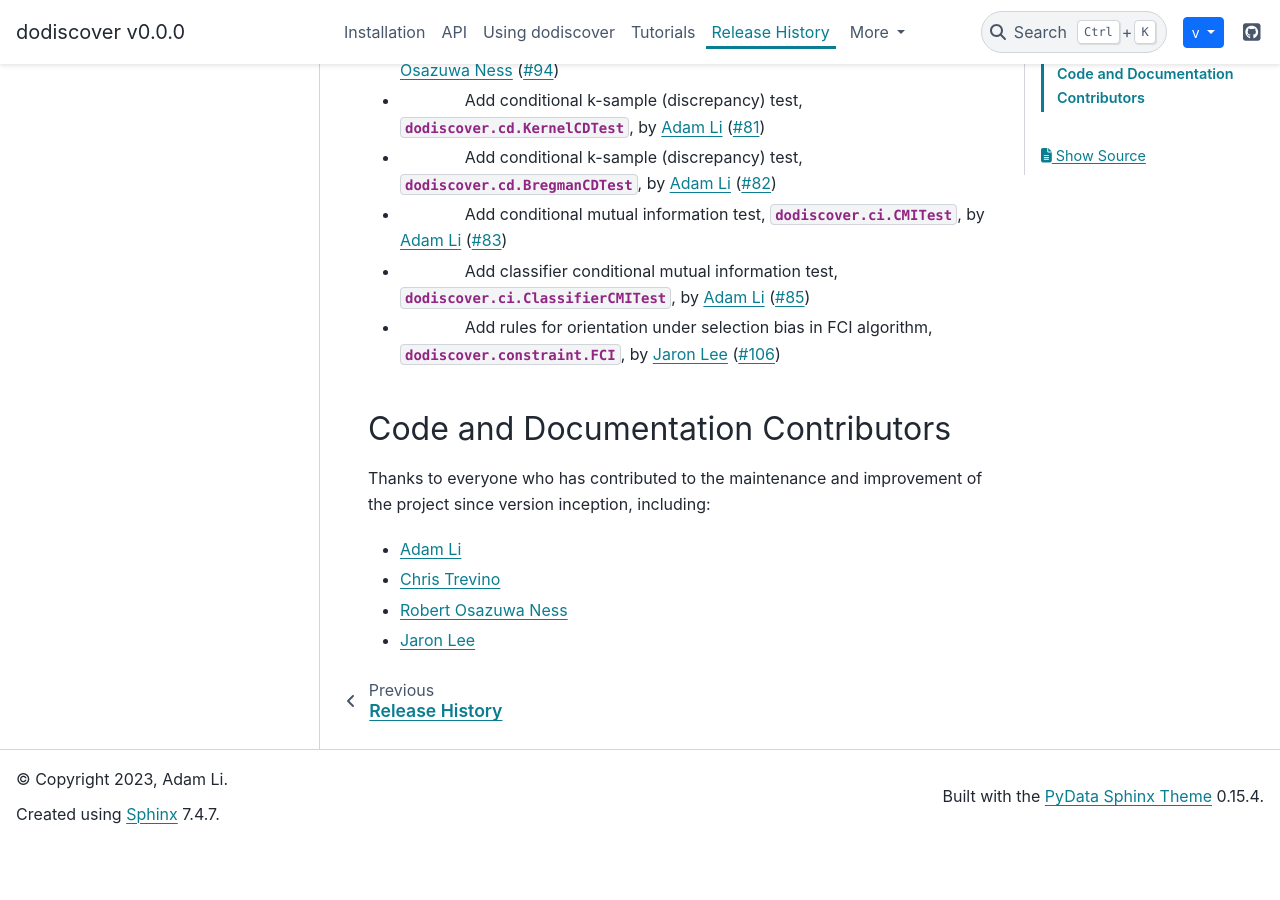
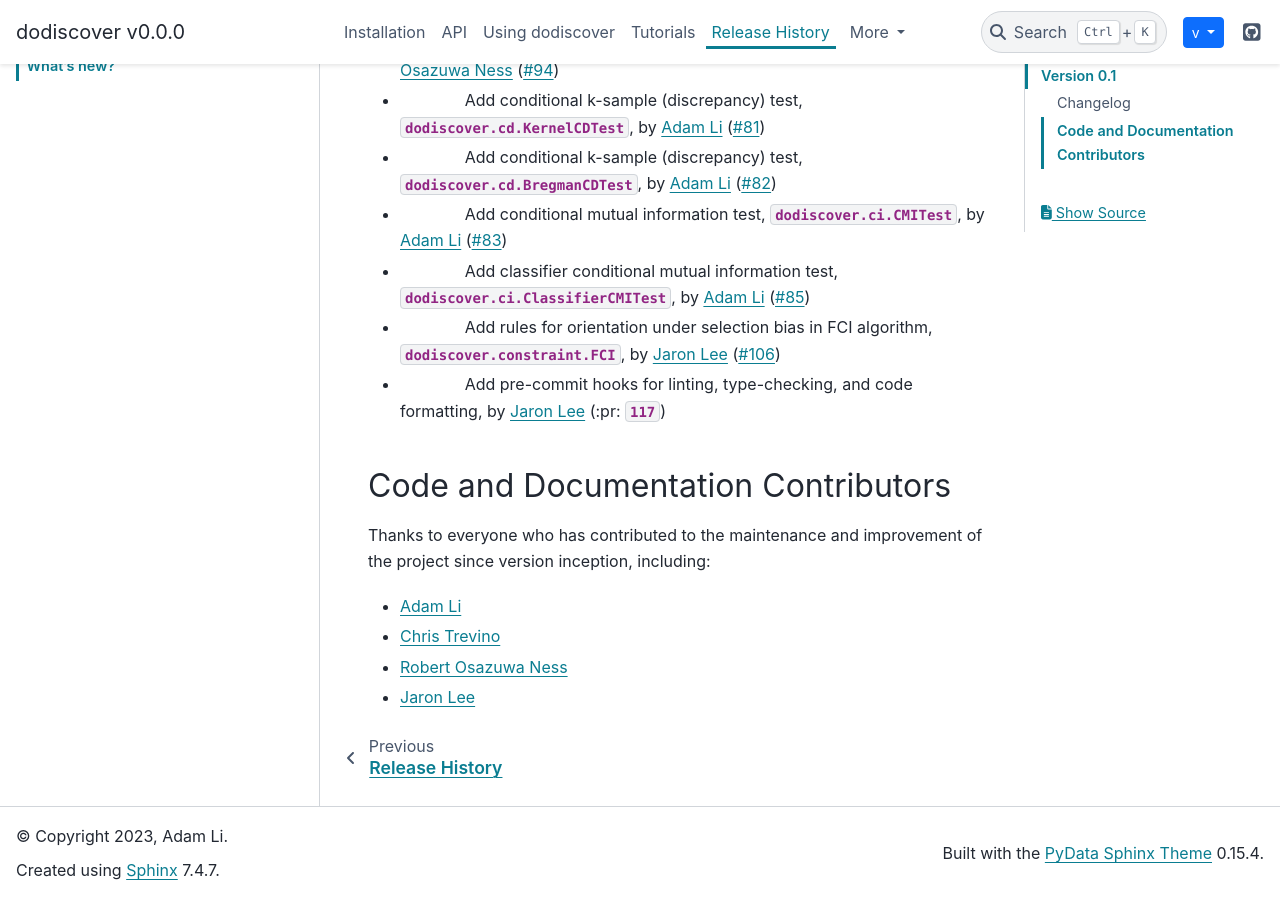
Before and after one commit to py-why/dodiscover, a Sphinx documentation site: the page built from doc/whats_new/v0.1.rst, in a window 1280 px wide and 900 px high, scrolled down 1303 px. Built offline with Sphinx 7.4.7 and the PyData theme 0.15.4, drawn with Linux system fonts in a browser that asks for light colours; before the commit the page ends 2146 px from its top, so only the background shows below that.

Commit message:
update changelog
Signed-off-by: Jaron Lee <jaron2005@gmail.com>

```diff
--- a/doc/whats_new/v0.1.rst
+++ b/doc/whats_new/v0.1.rst
@@ -45,6 +45,7 @@ Changelog
 - |Feature| Add conditional mutual information test, :class:`dodiscover.ci.CMITest`, by `Adam Li`_ (:pr:`83`)
 - |Feature| Add classifier conditional mutual information test, :class:`dodiscover.ci.ClassifierCMITest`, by `Adam Li`_ (:pr:`85`)
 - |Feature| Add rules for orientation under selection bias in FCI algorithm, :class:`dodiscover.constraint.FCI`, by `Jaron Lee`_ (:pr:`106`)
+- |Feature| Add pre-commit hooks for linting, type-checking, and code formatting, by `Jaron Lee`_ (:pr: `117`)
 
 Code and Documentation Contributors
 -----------------------------------
```
